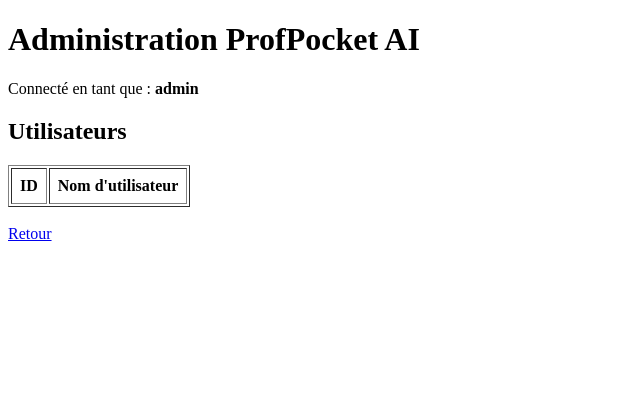
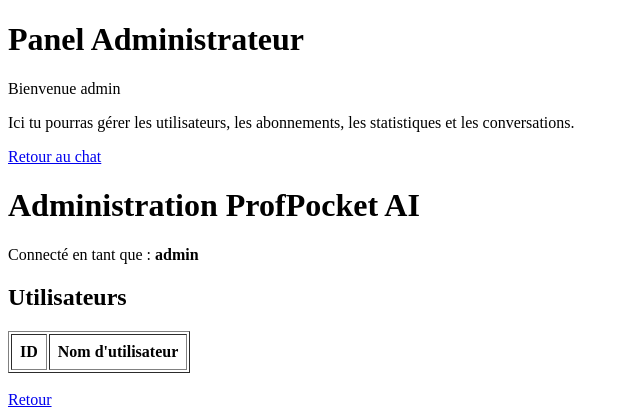
Before and after one commit to Laoso131/Profpocket, a Flask app: page /admin in a window 1280 px wide. Shown: the top 420 px of the page, without its empty margins (0-640 px from the left). Run offline with Flask 3, Linux system fonts and the light colour scheme; the visitor is signed in with stand-in values (Sample User, id 1); lists and menus that the app fills with data are empty.

Commit message:
Update admin.html

```diff
--- a/templates/admin.html
+++ b/templates/admin.html
@@ -1,4 +1,19 @@
 <!DOCTYPE html>
+<html>
+<head>
+    <title>ProfPocket AI - Admin</title>
+</head>
+<body>
+
+<h1>Panel Administrateur</h1>
+
+<p>Bienvenue {{ session["user"] }}</p>
+
+<p>Ici tu pourras gérer les utilisateurs, les abonnements, les statistiques et les conversations.</p>
+
+<a href="/">Retour au chat</a>
+
+</body>
 <html>
 <head>
     <title>Admin - ProfPocket AI</title>
```
